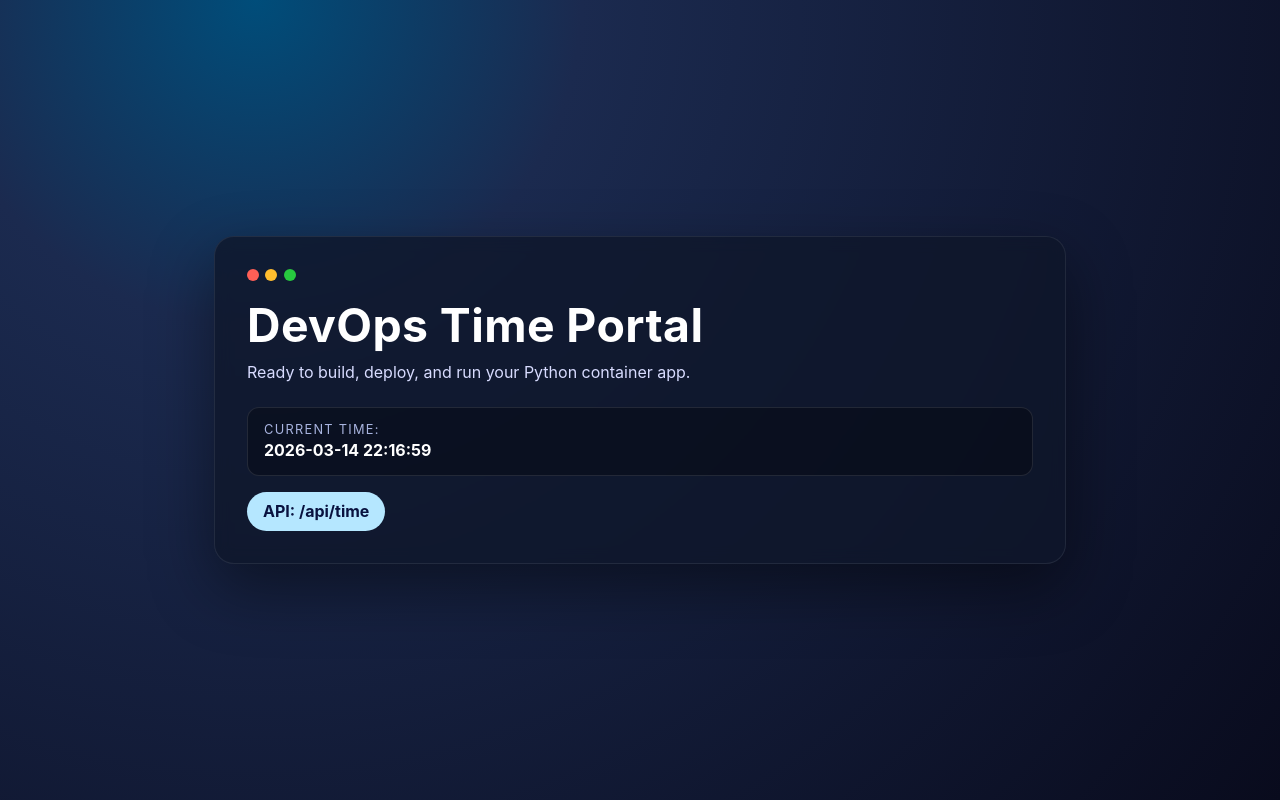
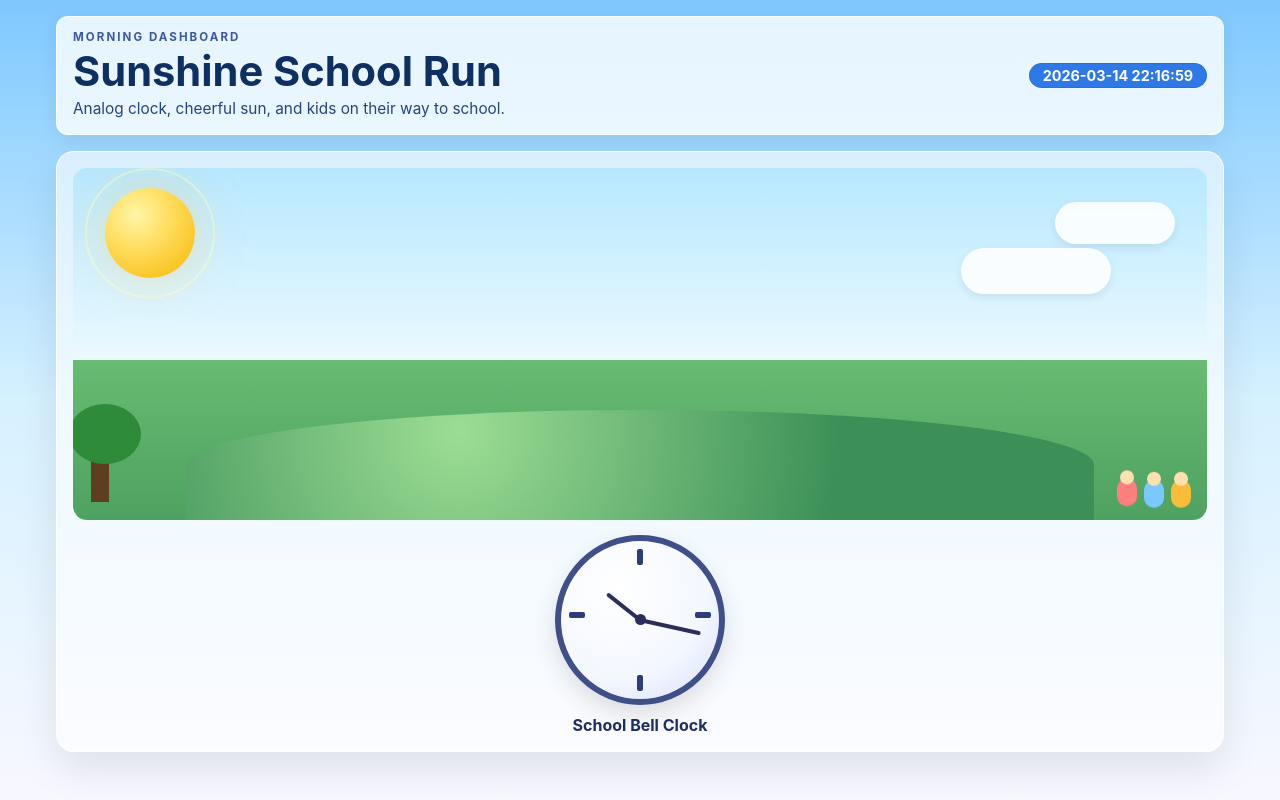
Before and after one commit to taptue-devopsenginner/devops-hand-on, a Flask app: page / in a window 1280 px wide. Run offline with Flask 2, Linux system fonts and the light colour scheme.

Commit message:
change the look of the app

```diff
--- a/static/style.css
+++ b/static/style.css
@@ -1,15 +1,41 @@
 * { box-sizing: border-box; margin: 0; padding: 0; }
-body { font-family: Inter, system-ui, -apple-system, Segoe UI, Roboto, sans-serif; min-height: 100vh; background: radial-gradient(circle at 20% 0%, #004d7a 0%, #1b2a4f 25%, #090b1d 100%); color: #fff; display: grid; place-items: center; }
-.hero { width: min(95%, 900px); padding: 1.5rem; }
-.glass-card { background: rgba(15, 23, 42, 0.78); border-radius: 20px; border: 1px solid rgba(255, 255, 255, 0.08); backdrop-filter: blur(8px); box-shadow: 0 24px 64px rgba(0, 0, 0, 0.45); padding: 2rem; }
-.title-row { display: flex; gap: 0.4rem; margin-bottom: 1rem; }
-.dot { width: 12px; height: 12px; border-radius: 999px; }
-.red { background: #ff5f56; }
-.yellow { background: #ffbd2e; }
-.green { background: #27c93f; }
-h1 { font-size: clamp(1.5rem, 4vw, 2.9rem); margin-bottom: 0.5rem; letter-spacing: 0.4px; }
-.subtitle { color: #d8dcff; margin-bottom: 1.4rem; font-size: 1rem; max-width: 540px; line-height: 1.45; }
-.time-card { background: rgba(0,0,0,0.3); border-radius: 12px; border: 1px solid rgba(255,255,255,0.1); color: #fff; padding: 0.9rem 1rem; margin-bottom: 1rem; }
-.label { display: block; color: #a8b4df; font-size: 0.8rem; margin-bottom: 0.2rem; text-transform: uppercase; letter-spacing: 0.1em; }
-.button { display: inline-block; text-decoration: none; color: #09123f; background: #b5e7ff; border-radius: 999px; padding: 0.6rem 1rem; font-weight: 700; transition: transform 0.15s ease, background 0.15s ease; }
-.button:hover { transform: translateY(-1px); background: #8ed6ff; }
+:root { font-family: Inter, system-ui, -apple-system, Segoe UI, Roboto, sans-serif; }
+body { min-height: 100vh; background: linear-gradient(180deg, #7ec8ff 0%, #d6f1ff 50%, #f8f8ff 100%); color: #1f2a44; }
+.page { width: min(98%, 1200px); margin: 0 auto; padding: 1rem; }
+.hero-header { display: flex; justify-content: space-between; align-items: center; gap: 1rem; margin-bottom: 1rem; padding: 0.8rem 1rem; border-radius: 12px; background: rgba(255, 255, 255, 0.8); box-shadow: 0 6px 20px rgba(0,0,0,0.07); border: 1px solid rgba(255,255,255,0.9); }
+.eyebrow { color: #3c57a0; text-transform: uppercase; letter-spacing: 0.18em; font-size: 0.72rem; font-weight: 700; margin-bottom: 0.15rem; }
+h1 { font-size: clamp(1.5rem, 4vw, 2.6rem); margin-bottom: 0.2rem; color: #0e2f62; }
+.subtitle { color: #26447d; font-size: 0.96rem; margin-bottom: 0.15rem; }
+.time-pill { border-radius: 999px; border: 1px solid rgba(0,0,0,0.08); background: #2f79e7; color: white; font-weight: 700; padding: 0.2rem 0.8rem; font-size: 0.9rem; }
+.scene { background: rgba(255,255,255,0.6); border: 1px solid rgba(255,255,255,0.8); border-radius: 18px; padding: 1rem; box-shadow: 0 18px 40px rgba(0,0,0,0.09); }
+.sky { position: relative; min-height: 180px; border-radius: 14px; background: linear-gradient(180deg, #8ed5ff 0%, #c0ebff 50%, #f5fdff 100%); overflow: hidden; margin-bottom: 0.8rem; background-size: 220% 220%; animation: skyShift 16s ease-in-out infinite; }
+@keyframes skyShift { 0% { background-position: 0% 20%; } 50% { background-position: 100% 80%; } 100% { background-position: 0% 20%; } }
+.sun { position: absolute; width: 90px; height: 90px; border-radius: 999px; background: radial-gradient(circle at 35% 30%, #fff6a8 0%, #ffe066 35%, #f7b600 100%); top: 20px; left: 2rem; box-shadow: 0 0 45px rgba(255, 212, 110, 0.5); }
+.sun::after { content: ''; position: absolute; inset: -20px; border-radius: 999px; border: 2px solid rgba(255, 255, 182, 0.4); }
+.cloud { position: absolute; background: rgba(255,255,255,0.88); border-radius: 999px; box-shadow: 0 4px 10px rgba(0,0,0,0.08); }
+.cloud1 { width: 120px; height: 42px; top: 34px; right: 2rem; }
+.cloud2 { width: 150px; height: 46px; top: 80px; right: 6rem; }
+.ground { position: relative; min-height: 160px; background: linear-gradient(180deg, #68bb71 0%, #4ea160 100%); border-radius: 0 0 14px 14px; overflow: hidden; }
+.hill { position: absolute; bottom: 0; left: 10%; width: 80%; height: 110px; background: radial-gradient(circle at 30% 20%, #9cdd94 0%, #3b8f57 60%); border-radius: 50% 50% 0 0; }
+.tree { position: absolute; bottom: 18px; left: 18px; width: 18px; height: 58px; background: #5d3f1f; }
+.tree::before { content: ''; position: absolute; left: -22px; top: -40px; width: 72px; height: 60px; border-radius: 50%; background: #2d8b3a; }
+.kids-row { position: absolute; bottom: 12px; right: 1rem; display: flex; gap: 0.45rem; }
+.kid { width: 20px; height: 28px; border-radius: 10px; background: #f7a10b; position: relative; }
+.kid::before { content: ''; position: absolute; top: -8px; left: 3px; width: 14px; height: 14px; border-radius: 50%; background: #ffe1af; }
+.kid1 { background: #ff7f7f; animation: walk 1.5s ease-in-out infinite alternate; }
+.kid2 { background: #7bc8ff; animation: walk 1.7s ease-in-out infinite alternate; }
+.kid3 { background: #f9bc3b; animation: walk 1.6s ease-in-out infinite alternate; }
+@keyframes walk { 0% { transform: translateY(0px); } 100% { transform: translateY(-5px); } }
+.clock-card { margin-top: 0.9rem; display: flex; flex-direction: column; align-items: center; gap: 0.4rem; }
+.clock { width: 170px; height: 170px; border-radius: 50%; background: radial-gradient(circle at 35% 30%, #ffffff 0%, #f3f7ff 60%, #d7deff 100%); border: 6px solid #3f4f88; display: grid; place-items: center; position: relative; box-shadow: 0 10px 24px rgba(0,0,0,0.12); }
+.clock::before { content: ''; position: absolute; width: 8px; height: 8px; background: #3f4f88; border-radius: 999px; }
+.hour-hand, .minute-hand { position: absolute; width: 4px; background: #2b2e5b; bottom: 50%; border-radius: 4px; transform-origin: bottom center; transition: transform 0.5s ease; }
+.hour-hand { height: 42px; }
+.minute-hand { height: 62px; background: #2b2e5b; }
+.center-dot { position: absolute; width: 11px; height: 11px; background: #2b2e5b; border-radius: 999px; }
+.tick { position: absolute; width: 6px; height: 16px; background: #2e3c7b; border-radius: 2px; top: 8px; left: calc(50% - 3px); }
+.tick-3 { top: calc(50% - 8px); left: auto; right: 8px; width: 16px; height: 6px; }
+.tick-6 { top: auto; bottom: 8px; left: calc(50% - 3px); }
+.tick-9 { top: calc(50% - 8px); left: 8px; width: 16px; height: 6px; }
+.clock-label { margin-top: 0.25rem; font-weight: 700; color: #1e305f; }
+@media (max-width: 768px) { .hero-header { flex-wrap: wrap; } }
--- a/templates/index.html
+++ b/templates/index.html
@@ -3,25 +3,63 @@
 <head>
   <meta charset="UTF-8" />
   <meta name="viewport" content="width=device-width, initial-scale=1.0" />
-  <title>DevOps Frontend</title>
+  <title>Sunshine School Clock</title>
   <link rel="stylesheet" href="/static/style.css" />
 </head>
 <body>
-  <div class="hero">
-    <div class="glass-card">
-      <div class="title-row">
-        <div class="dot red"></div>
-        <div class="dot yellow"></div>
-        <div class="dot green"></div>
+  <div class="page">
+    <header class="hero-header">
+      <div>
+        <p class="eyebrow">Morning Dashboard</p>
+        <h1>Sunshine School Run</h1>
+        <p class="subtitle">Analog clock, cheerful sun, and kids on their way to school.</p>
       </div>
-      <h1>DevOps Time Portal</h1>
-      <p class="subtitle">Ready to build, deploy, and run your Python container app.</p>
-      <div class="time-card">
-        <span class="label">Current time:</span>
-        <strong>{{ current_time }}</strong>
+      <div class="time-pill">{{ current_time }}</div>
+    </header>
+
+    <section class="scene">
+      <div class="sky">
+        <div class="sun"></div>
+        <div class="cloud cloud1"></div>
+        <div class="cloud cloud2"></div>
       </div>
-      <a class="button" href="/api/time">API: /api/time</a>
-    </div>
+      <div class="ground">
+        <div class="tree"></div>
+        <div class="hill"></div>
+        <div class="kids-row">
+          <div class="kid kid1"></div>
+          <div class="kid kid2"></div>
+          <div class="kid kid3"></div>
+        </div>
+      </div>
+      <div class="clock-card">
+        <div class="clock" id="clock" aria-label="Analog school clock">
+          <div class="minute-hand" id="minute-hand"></div>
+          <div class="hour-hand" id="hour-hand"></div>
+          <div class="center-dot"></div>
+          <div class="tick tick-12"></div>
+          <div class="tick tick-3"></div>
+          <div class="tick tick-6"></div>
+          <div class="tick tick-9"></div>
+        </div>
+        <div class="clock-label">School Bell Clock</div>
+      </div>
+    </section>
   </div>
+
+  <script>
+    function updateClock() {
+      const now = new Date();
+      const sec = now.getSeconds();
+      const min = now.getMinutes();
+      const hr = now.getHours() % 12;
+      const minuteAngle = min * 6 + sec * 0.1;
+      const hourAngle = hr * 30 + min * 0.5;
+      document.getElementById('minute-hand').style.transform = `rotate(${minuteAngle}deg)`;
+      document.getElementById('hour-hand').style.transform = `rotate(${hourAngle}deg)`;
+    }
+    setInterval(updateClock, 1000);
+    updateClock();
+  </script>
 </body>
 </html>
```
